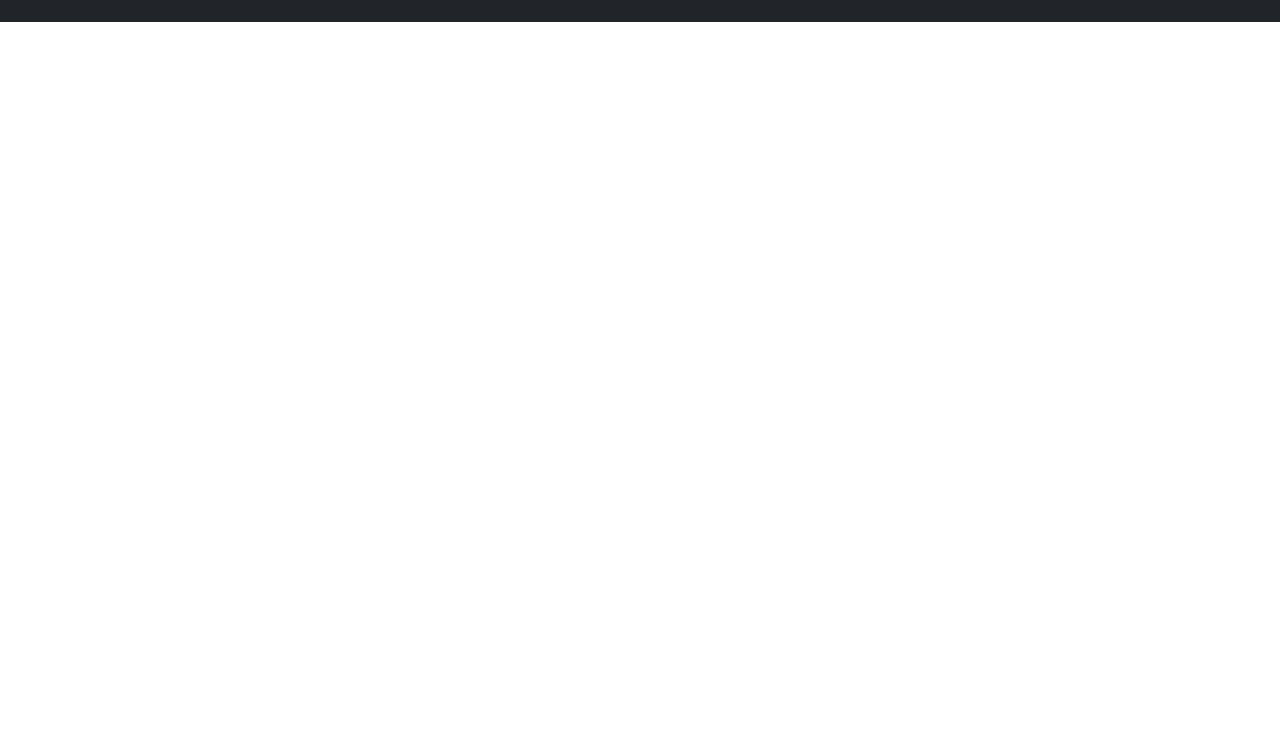
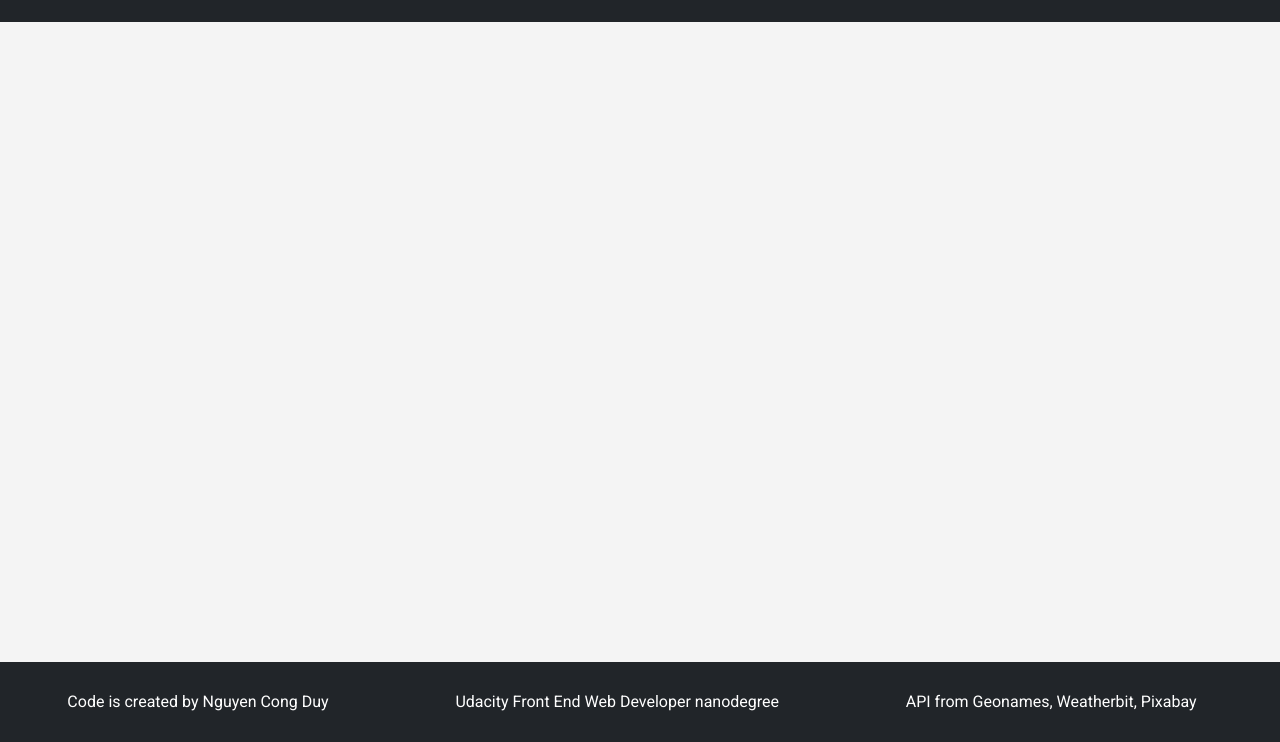
Before and after one commit to ncongduy/travel-app-project5-udacity, a website built with webpack: page src/client/views/index.html in a window 1280 px wide. Shown: the part 58-800 px from the top of the page. Built offline with nearby package versions, Linux system fonts and the light colour scheme.

Commit message:
build UI: create footer

```diff
--- a/src/client/styles/footer.scss
+++ b/src/client/styles/footer.scss
@@ -1,6 +1,22 @@
-$backgroundColor: #272d34;
-$color: #fff;
+footer {
+	.navbar {
+        height: 10vh;
 
-footer {
+		.container-fluid {
+            justify-content: space-around;
 
+            .navbar-brand {
+                font-size: 16px;
+
+                a {
+                    text-decoration: none;
+                    color: #fff;
+
+                    &:hover {
+                        opacity: 0.7;
+                    }
+                }
+            }
+		}
+	}
 }
--- a/src/client/styles/form.scss
+++ /dev/null
@@ -1,3 +0,0 @@
-form {
-
-}
--- a/src/client/styles/header.scss
+++ b/src/client/styles/header.scss
@@ -1,5 +1,3 @@
-$textColor: #15023a;
-
 header {
 	.navbar {
         height: 10vh;
--- /dev/null
+++ b/src/client/styles/main.scss
@@ -0,0 +1,4 @@
+main {
+    height: calc(100vh - 10vh - 10vh);
+    background-color: #f4f4f4;
+}
--- a/src/client/styles/results.scss
+++ /dev/null
@@ -1,3 +0,0 @@
-#results {
-
-}
--- a/src/client/views/index.html
+++ b/src/client/views/index.html
@@ -38,7 +38,34 @@
     </main>
 
     <footer>
+        <nav class="navbar navbar-dark bg-dark">
+            <div class="container-fluid">
+                <p class="navbar-brand">
+                    <a href="https://github.com/ncongduy/travel-app" target="_blank">
+                        Code is created by Nguyen Cong Duy
+                    </a>
+                </p>
 
+                <p class="navbar-brand">
+                    <a href="https://www.udacity.com/course/front-end-web-developer-nanodegree--nd0011" target="_blank">
+                        Udacity Front End Web Developer nanodegree
+                    </a>
+                </p>
+
+                <p class="navbar-brand">
+                    API from
+                    <a href="http://www.geonames.org/export/web-services.html" target="_blank">
+                        Geonames,
+                    </a>
+                    <a href="https://www.weatherbit.io/" target="_blank">
+                        Weatherbit,
+                    </a>
+                    <a href="https://pixabay.com/api/docs/" target="_blank">
+                        Pixabay
+                    </a>
+                </p>
+            </div>
+        </nav>
     </footer>
 
     <script src="https://cdn.jsdelivr.net/npm/@popperjs/core@2.10.2/dist/umd/popper.min.js"
```
Also changed, not shown: src/client/index.js (+2 -5 lines), src/client/img/main-background.jpg (added).
